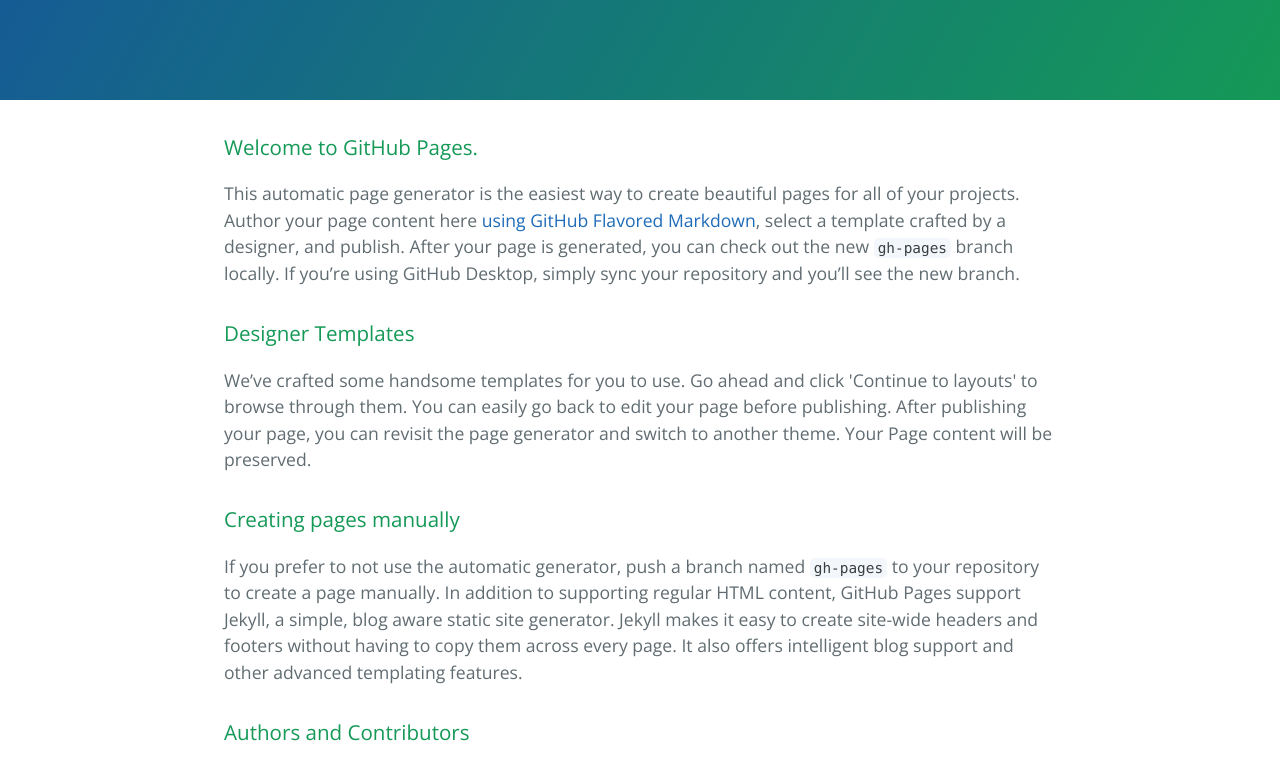
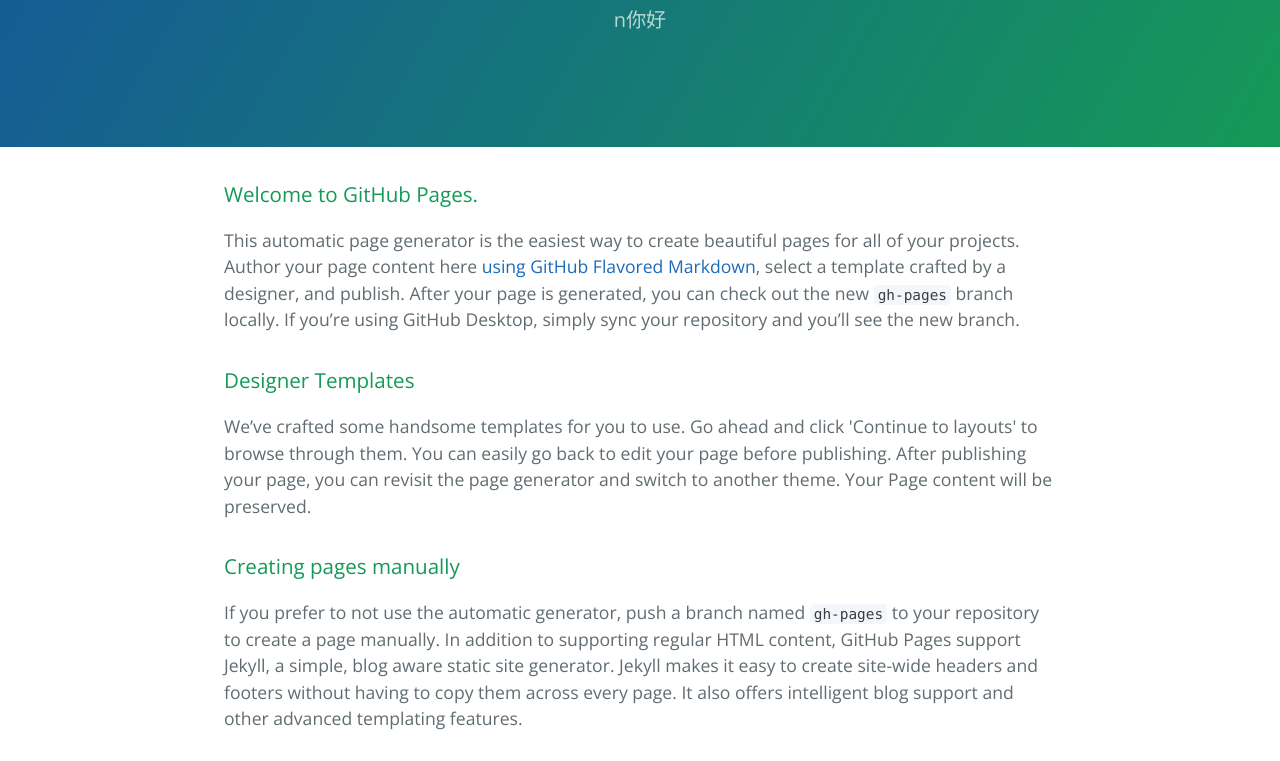
Before and after one commit to zzxc1995/zzxc1995.github.io, a plain HTML site: page index.html in a window 1280 px wide. Shown: the part 170-931 px from the top of the page. Drawn offline with nearby package versions, Linux system fonts and the light colour scheme.

Commit message:
ddd
ssaas

```diff
--- a/index.html
+++ b/index.html
@@ -12,7 +12,7 @@
   <body>
     <section class="page-header">
       <h1 class="project-name">Zzxc1995.GitHub.io</h1>
-      <h2 class="project-tagline"></h2>
+      <h2 class="project-tagline">n你好</h2>
     </section>
 
     <section class="main-content">
```
